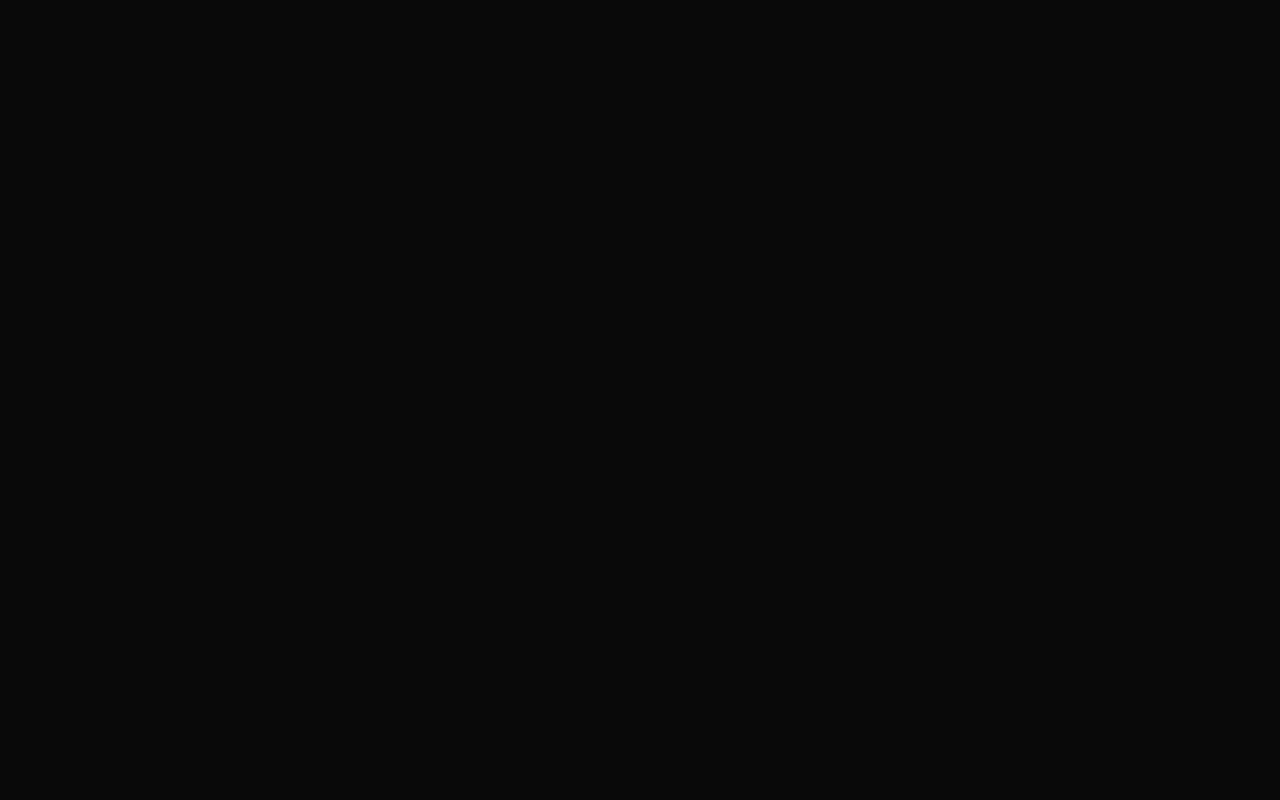
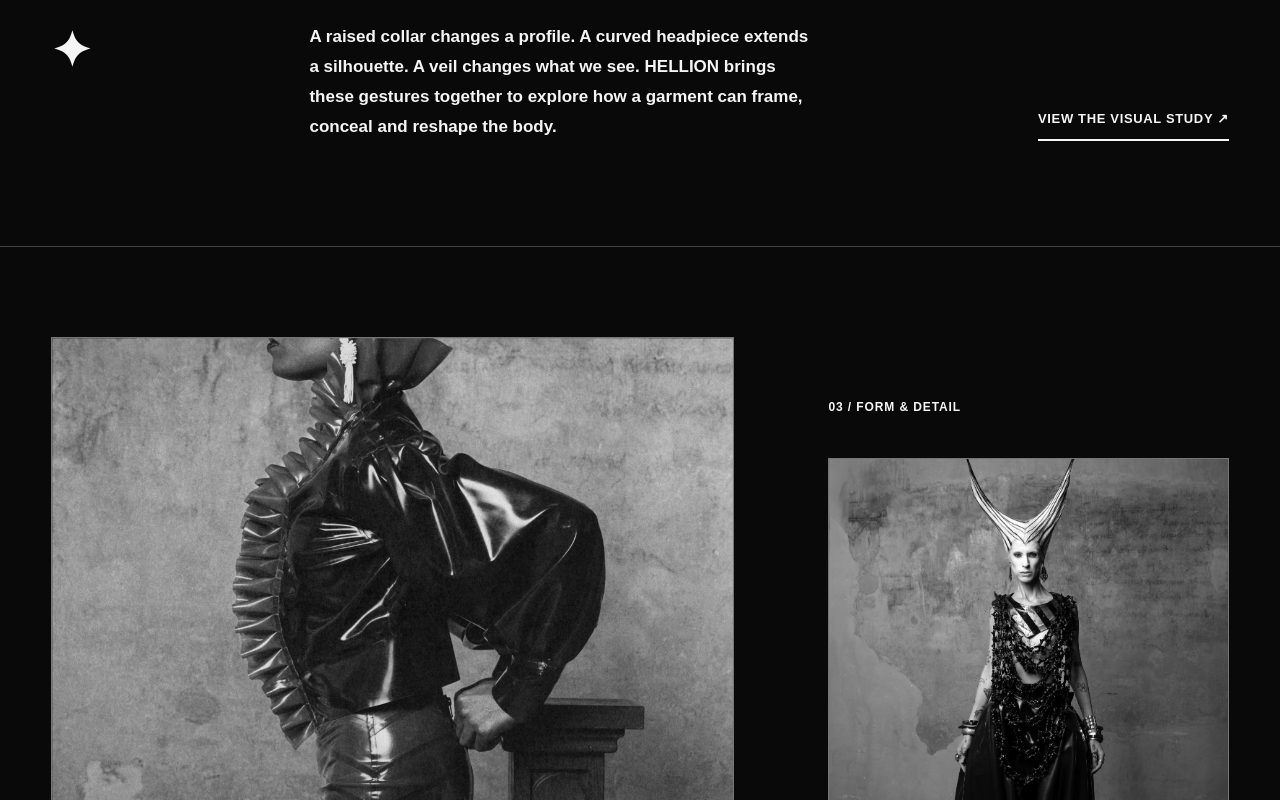
Before and after one commit to andaykhvc/Storm-Nijhuis, a Next.js app: page / in a window 1280 px wide. Shown: the part 2000-2800 px from the top of the page. Built offline with nearby package versions, Linux system fonts and the light colour scheme; a web font is replaced by a local one.

Commit message:
Reveal related photo pairs from top to bottom on scroll

```diff
--- a/app/globals.css
+++ b/app/globals.css
@@ -312,7 +312,7 @@ main {
   top: var(--shed-top);
 }
 .is-scroll-linked .shed-runway {
-  height: calc(var(--shed-travel) * var(--sequence-steps, 1));
+  height: var(--shed-travel);
 }
 .shedding {
   position: relative;
@@ -339,15 +339,16 @@ main {
   transform: scale(1.015);
 }
 .shed-over {
+  opacity: var(--outer-opacity, 1);
   clip-path: polygon(
-    var(--shed, 0%) 0,
-    100% 0,
+    0 var(--shed, 0%),
+    23% calc(var(--shed, 0%) - var(--fold-d, 0%)),
+    43% calc(var(--shed, 0%) + var(--fold-c, 0%)),
+    62% calc(var(--shed, 0%) - var(--fold-b, 0%)),
+    80% calc(var(--shed, 0%) + var(--fold-a, 0%)),
+    100% var(--shed, 0%),
     100% 100%,
-    var(--shed, 0%) 100%,
-    calc(var(--shed, 0%) + var(--fold-a, 0%)) 80%,
-    calc(var(--shed, 0%) - var(--fold-b, 0%)) 62%,
-    calc(var(--shed, 0%) + var(--fold-c, 0%)) 43%,
-    calc(var(--shed, 0%) - var(--fold-d, 0%)) 23%
+    0 100%
   );
 }
 .shed-over img {
@@ -355,32 +356,23 @@ main {
 }
 .shed-seam {
   position: absolute;
-  left: var(--shed, 0%);
-  top: 0;
-  height: 100%;
-  width: 3%;
+  left: 0;
+  top: var(--shed, 0%);
+  width: 100%;
+  height: 3%;
   pointer-events: none;
-  background: linear-gradient(90deg, #0005, #fff2, transparent);
+  background: linear-gradient(180deg, #0005, #fff2, transparent);
   clip-path: polygon(
     0 0,
-    30% 10%,
-    10% 23%,
-    100% 43%,
-    0 62%,
+    23% 10%,
+    43% 100%,
+    62% 0,
     80% 80%,
-    10% 100%,
+    100% 10%,
     100% 100%,
-    100% 0
+    0 100%
   );
   opacity: var(--seam-opacity, 0);
-}
-.shed-buffer {
-  position: absolute;
-  width: 1px;
-  height: 1px;
-  overflow: hidden;
-  opacity: 0;
-  pointer-events: none;
 }
 .surface-label {
   position: absolute;
@@ -441,10 +433,8 @@ main {
   align-items: start;
   border-bottom: 1px solid var(--line);
 }
-.detail-large img {
-  width: 100%;
+.detail-large .shedding {
   aspect-ratio: 0.9;
-  object-fit: cover;
 }
 .image-caption {
   display: flex;
@@ -455,11 +445,11 @@ main {
 .detail-small {
   padding-top: 60px;
 }
-.detail-small img {
+.detail-small > .shedding-wrap {
   margin-top: 40px;
-  width: 100%;
+}
+.detail-small .shedding {
   aspect-ratio: 0.75;
-  object-fit: cover;
 }
 .detail-small h2 {
   font-size: clamp(37px, 4vw, 72px);
@@ -602,7 +592,7 @@ main {
 .material-section {
   display: grid;
   grid-template-columns: 42% 58%;
-  align-items: center;
+  align-items: start;
   padding: 100px var(--gutter);
   border-bottom: 1px solid var(--line);
 }
@@ -617,10 +607,8 @@ main {
   max-width: 32ch;
   color: var(--muted);
 }
-.material-section img {
-  width: 100%;
+.material-section .shedding {
   aspect-ratio: 0.85;
-  object-fit: cover;
 }
 .next-page {
   padding: 70px var(--gutter) 100px;
@@ -891,9 +879,6 @@ main {
 .hero-title {
   animation: emerge 1.1s both;
 }
-.hero-composition {
-  animation: emerge 1.2s 0.12s both;
-}
 .motion-reveal {
   opacity: 1;
 }
@@ -1111,14 +1096,14 @@ main {
   .detail-large {
     width: 100%;
   }
-  .detail-large img {
+  .detail-large .shedding {
     aspect-ratio: 0.8;
   }
   .detail-small {
     width: 100%;
     padding: 0;
   }
-  .detail-small img {
+  .detail-small > .shedding-wrap {
     width: 78%;
     margin-top: 25px;
   }
--- a/app/page.tsx
+++ b/app/page.tsx
@@ -1,7 +1,6 @@
 import Link from "next/link";
-import { site, getMedia } from "@/content/site";
+import { site, getMediaPair } from "@/content/site";
 import { Shedding } from "@/components/shedding";
-import { MediaImage } from "@/components/media-image";
 export default function Home() {
   return (
     <main id="main">
@@ -45,11 +44,11 @@ export default function Home() {
               Explore the work <span>↗</span>
             </Link>
             <span className="hero-side-note">
-              16 photographs / Scroll down to reveal the next. Scroll up to
+              Two related photographs / Scroll down to reveal. Scroll up to
               return.
             </span>
           </div>
-          <Shedding items={site.scrollSequence.map(getMedia)} />
+          <Shedding items={getMediaPair(site.photoPairs.hero)} priority />
         </div>
         <div className="hero-foot">
           <span>Storm Nijhuis / HELLION</span>
@@ -84,18 +83,18 @@ export default function Home() {
       </section>
       <section className="details" aria-labelledby="details-title">
         <div className="detail-large">
-          <MediaImage
-            item={getMedia(site.home.detail)}
+          <Shedding
+            items={getMediaPair(site.photoPairs.detail)}
             sizes="(max-width: 700px) 100vw, 60vw"
           />
           <span className="image-caption">
-            Gloss / 01 <span>Profile and structure</span>
+            Glossy forms <span>Profile / reverse view</span>
           </span>
         </div>
         <div className="detail-small">
           <span className="eyebrow">03 / Form & detail</span>
-          <MediaImage
-            item={getMedia(site.home.isolated)}
+          <Shedding
+            items={getMediaPair(site.photoPairs.isolated)}
             sizes="(max-width: 700px) 100vw, 30vw"
           />
           <h2 id="details-title">
--- a/components/motion.tsx
+++ b/components/motion.tsx
@@ -9,8 +9,9 @@ export function Motion() {
       window.matchMedia("(prefers-reduced-motion: reduce)").matches
     )
       return;
+    // Photo panels keep stable coordinates for their scroll-scrubbed reveal.
     const sections = document.querySelectorAll(
-      ".manifesto, .details, .closing, .collection-quote, .material-section, .about-composition",
+      ".manifesto, .closing, .collection-quote, .about-composition",
     );
     const observer = new IntersectionObserver(
       (entries) => {
--- a/components/shedding.tsx
+++ b/components/shedding.tsx
@@ -1,6 +1,6 @@
 "use client";
 
-import { useEffect, useLayoutEffect, useRef, useState } from "react";
+import { useEffect, useRef, useState } from "react";
 import type { CSSProperties } from "react";
 import { MediaImage } from "@/components/media-image";
 import type { Media } from "@/content/site";
@@ -12,10 +12,19 @@ const initialSurface = {
   "--fold-c": "0%",
   "--fold-d": "0%",
   "--seam-opacity": "0",
+  "--outer-opacity": "1",
 } as CSSProperties;
 
-function paintSurface(image: HTMLDivElement, progress: number) {
-  const fold = Math.sin(progress * Math.PI);
+function paintSurface(
+  image: HTMLDivElement,
+  progress: number,
+  reduced: boolean,
+) {
+  const fold = reduced ? 0 : Math.sin(progress * Math.PI);
+  image.style.setProperty(
+    "--outer-opacity",
+    reduced && progress >= 0.5 ? "0" : "1",
+  );
   image.style.setProperty("--shed", `${progress * 100}%`);
   image.style.setProperty("--fold-a", `${fold * 2.5}%`);
   image.style.setProperty("--fold-b", `${fold * 1.5}%`);
@@ -30,31 +39,26 @@ function paintSurface(image: HTMLDivElement, progress: number) {
 
 export function Shedding({
   items,
-  priority = true,
+  priority = false,
+  sizes = "(max-width: 700px) 100vw, 55vw",
 }: {
-  items: Media[];
+  items: readonly [Media, Media];
   priority?: boolean;
+  sizes?: string;
 }) {
-  const [index, setIndex] = useState(0);
   const [labelIndex, setLabelIndex] = useState(0);
   const wrapper = useRef<HTMLDivElement>(null);
   const sticky = useRef<HTMLDivElement>(null);
   const surface = useRef<HTMLDivElement>(null);
   const runway = useRef<HTMLDivElement>(null);
-  const position = useRef({ index: 0, label: 0, progress: 0 });
-
-  // Apply the mask after a pair changes so the previous photograph cannot flash back.
-  useLayoutEffect(() => {
-    if (surface.current)
-      paintSurface(surface.current, position.current.progress);
-  }, [index]);
+  const label = useRef(0);
 
   useEffect(() => {
     const container = wrapper.current;
     const panel = sticky.current;
     const image = surface.current;
     const distance = runway.current;
-    if (!container || !panel || !image || !distance || items.length < 2) return;
+    if (!container || !panel || !image || !distance) return;
 
     const motion = window.matchMedia("(prefers-reduced-motion: reduce)");
     let dispose = () => {};
@@ -75,25 +79,12 @@ export function Shedding({
           0,
           Math.min(1, (top - container!.getBoundingClientRect().top) / travel),
         );
-        const sequence = progress * (items.length - 1);
-        const nextIndex = Math.min(
-          Math.floor(sequence),
-          items.length - (reduced ? 1 : 2),
-        );
-        const amount = reduced ? 0 : sequence - nextIndex;
-        const changed = nextIndex !== position.current.index;
-        const nextLabel = Math.min(
-          items.length - 1,
-          Math.floor(sequence + (reduced ? 0 : 0.5)),
-        );
-        if (nextLabel !== position.current.label) setLabelIndex(nextLabel);
-        position.current = {
-          index: nextIndex,
-          label: nextLabel,
-          progress: amount,
-        };
-        if (changed) setIndex(nextIndex);
-        else paintSurface(image!, amount);
+        const nextLabel = progress >= 0.5 ? 1 : 0;
+        if (nextLabel !== label.current) {
+          label.current = nextLabel;
+          setLabelIndex(nextLabel);
+        }
+        paintSurface(image!, progress, reduced);
       }
 
       function schedule() {
@@ -144,54 +135,34 @@ export function Shedding({
     };
   }, [items]);
 
-  if (!items.length) return null;
-  const outer = items[index];
-  const inner = items[Math.min(index + 1, items.length - 1)];
-  const upcoming = items[index + 2];
+  const [outer, inner] = items;
 
   return (
-    <div
-      ref={wrapper}
-      className="shedding-wrap"
-      style={{ "--sequence-steps": items.length - 1 } as CSSProperties}
-    >
+    <div ref={wrapper} className="shedding-wrap">
       <div ref={sticky} className="shed-sticky">
         <div ref={surface} className="shedding" style={initialSurface}>
           <div className="shed-under">
             <MediaImage
               item={inner}
               fit={inner.role === "full-look" ? "contain" : "cover"}
-              eager
-              sizes="(max-width: 700px) 100vw, 55vw"
+              eager={priority}
+              sizes={sizes}
             />
           </div>
           <div className="shed-over">
             <MediaImage
               item={outer}
               fit={outer.role === "full-look" ? "contain" : "cover"}
-              eager
-              priority={priority && index === 0}
-              sizes="(max-width: 700px) 100vw, 55vw"
+              priority={priority}
+              sizes={sizes}
             />
           </div>
           <span className="shed-seam" aria-hidden="true" />
           <div className="surface-label">
-            <span>
-              {String(labelIndex + 1).padStart(2, "0")} /{" "}
-              {String(items.length).padStart(2, "0")}
-            </span>
+            <span>{String(labelIndex + 1).padStart(2, "0")} / 02</span>
             <span>{items[labelIndex].title}</span>
           </div>
         </div>
-        {upcoming ? (
-          <div className="shed-buffer" aria-hidden="true">
-            <MediaImage
-              item={upcoming}
-              eager
-              sizes="(max-width: 700px) 100vw, 55vw"
-            />
-          </div>
-        ) : null}
       </div>
       <div ref={runway} className="shed-runway" aria-hidden="true" />
     </div>
--- a/content/site.ts
+++ b/content/site.ts
@@ -231,36 +231,23 @@ export const site = {
     isolated: "sculptural-front",
     material: "textured-portrait",
   },
-  scrollSequence: [
-    "veiled-eye",
-    "striped-portrait",
-    "stripe-detail",
-    "black-silhouette",
-    "veil-detail",
-    "black-profile",
-    "black-reverse",
-    "gloss-silhouette",
-    "sculptural-front",
-    "sculptural-profile",
-    "sculptural-reverse",
-    "paired-detail",
-    "paired-silhouettes",
-    "textured-silhouette",
-    "textured-portrait",
-    "textured-profile",
-  ],
-  lookbook: [
-    "black-silhouette",
-    "black-profile",
-    "black-reverse",
-    "sculptural-front",
-    "sculptural-profile",
-    "sculptural-reverse",
-    "textured-silhouette",
-  ],
+  // Each animated panel has only two related photographs.
+  photoPairs: {
+    hero: ["veiled-eye", "striped-portrait"],
+    detail: ["gloss-silhouette", "sculptural-reverse"],
+    isolated: ["sculptural-front", "sculptural-profile"],
+    silhouette: ["black-silhouette", "black-profile"],
+    material: ["textured-portrait", "textured-profile"],
+  } satisfies Record<string, readonly [string, string]>,
 };
 export function getMedia(id: string): Media {
   const item = media.find((entry) => entry.id === id);
   if (!item) throw new Error(`Unknown media assignment: ${id}`);
   return item;
 }
+
+export function getMediaPair(
+  ids: readonly [string, string],
+): readonly [Media, Media] {
+  return [getMedia(ids[0]), getMedia(ids[1])];
+}
```
Also changed, not shown: app/hellion/page.tsx (+10 -12 lines), components/lookbook.tsx (+3 -4 lines), scripts/validate-content.mjs (+5 -14 lines), 2 other files (tests, documents, lock files or other folders).
